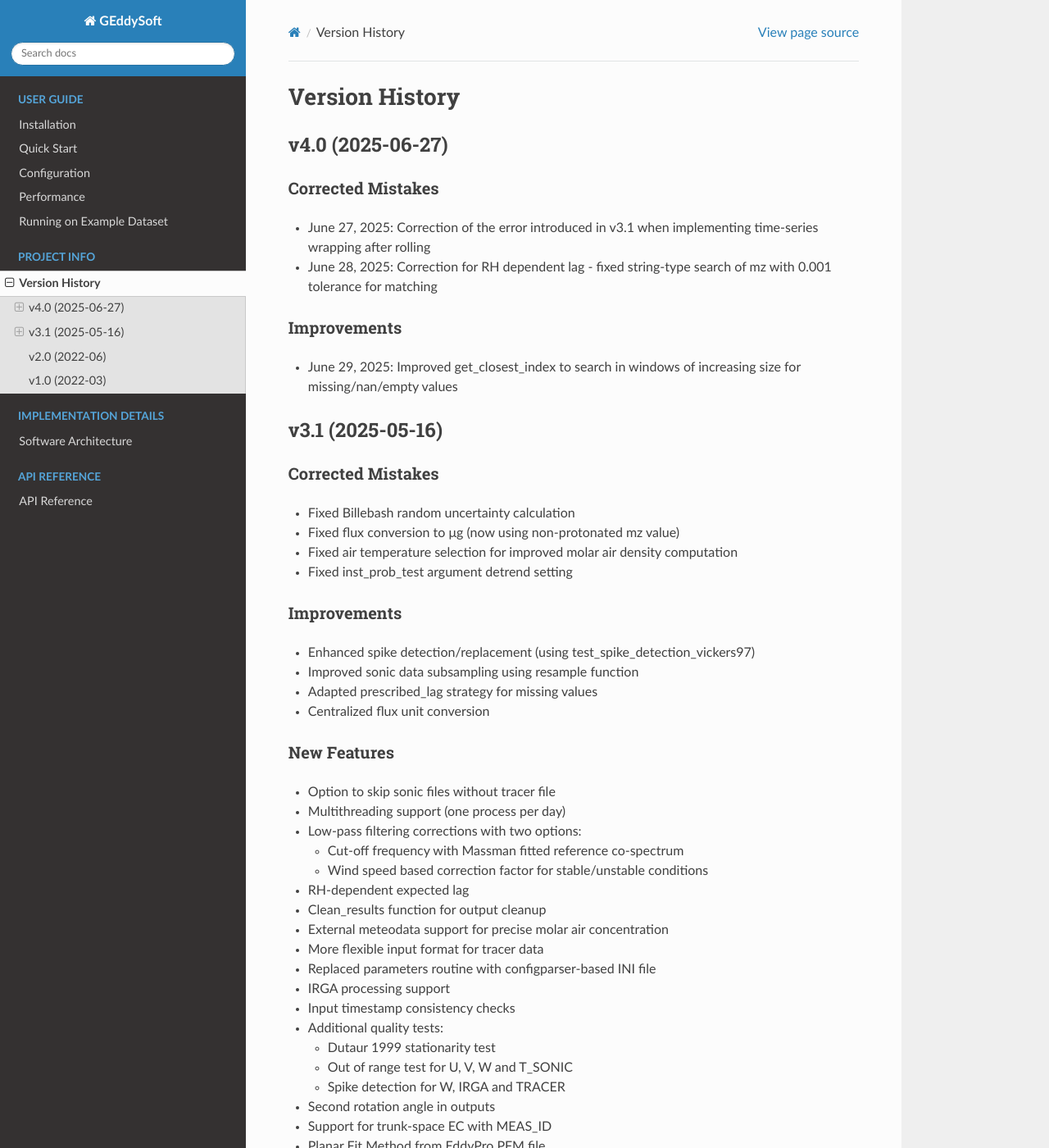
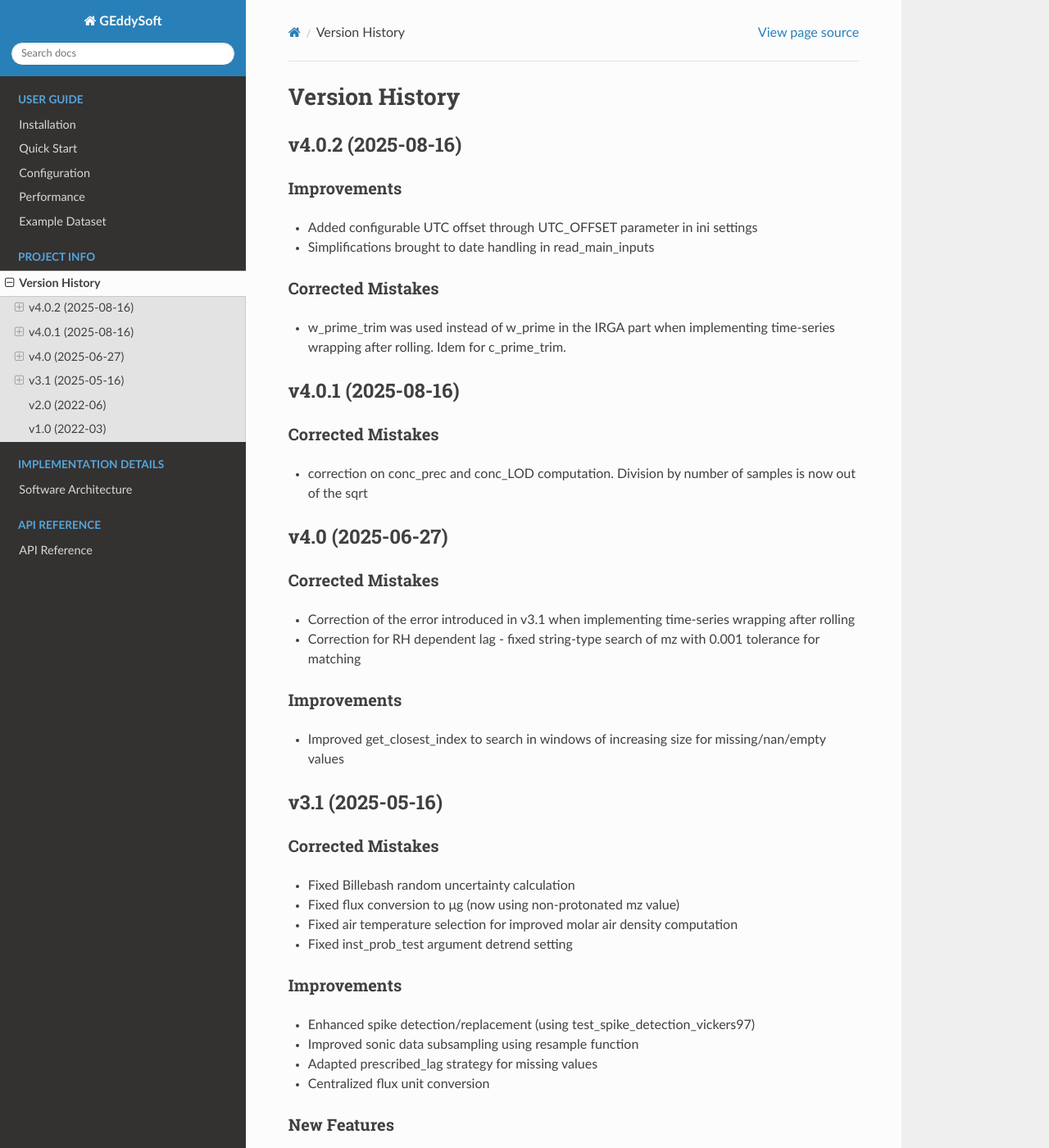
Before and after one commit to BernardHeinesch/GEddySoft, a Sphinx documentation site: the page built from docs/source/version.md, in a window 1280 px wide and 1400 px high. Shown: the whole window at 82% size. Built offline with Sphinx 7.4.7 and the Read the Docs theme 3.1.0, drawn with Linux system fonts in a browser that asks for light colours; pages that are not in the unit, such as notebooks, are missing from menus.

Commit message:
v4.0.2: Documentation updates and improvements - Added configurable UTC offset - Improved date handling - Fixed IRGA time-series wrapping - Updated example dataset information - Removed redundant CHANGELOG.md

```diff
--- a/docs/source/version.md
+++ b/docs/source/version.md
@@ -1,13 +1,27 @@
 # Version History
+
+## v4.0.2 (2025-08-16)
+
+### Improvements
+- Added configurable UTC offset through UTC_OFFSET parameter in ini settings
+- Simplifications brought to date handling in read_main_inputs
+
+### Corrected Mistakes
+- w_prime_trim was used instead of w_prime in the IRGA part when implementing time-series wrapping after rolling. Idem for c_prime_trim.
+
+## v4.0.1 (2025-08-16)
+
+### Corrected Mistakes
+- correction on conc_prec and conc_LOD computation. Division by number of samples is now out of the sqrt
 
 ## v4.0 (2025-06-27)
 
 ### Corrected Mistakes
-- June 27, 2025: Correction of the error introduced in v3.1 when implementing time-series wrapping after rolling
-- June 28, 2025: Correction for RH dependent lag - fixed string-type search of mz with 0.001 tolerance for matching
+- Correction of the error introduced in v3.1 when implementing time-series wrapping after rolling
+- Correction for RH dependent lag - fixed string-type search of mz with 0.001 tolerance for matching
 
 ### Improvements
-- June 29, 2025: Improved get_closest_index to search in windows of increasing size for missing/nan/empty values
+- Improved get_closest_index to search in windows of increasing size for missing/nan/empty values
 
 ## v3.1 (2025-05-16)
 
```
Also changed, not shown: CHANGELOG.md (deleted, +0 -59 lines), docs/source/index.md (+3 -3 lines), docs/source/user_guide/installation.md (+1 -1 lines), docs/source/user_guide/quickstart.md (+5 -2 lines), docs/source/user_guide/running_example.md (+8 -6 lines).
